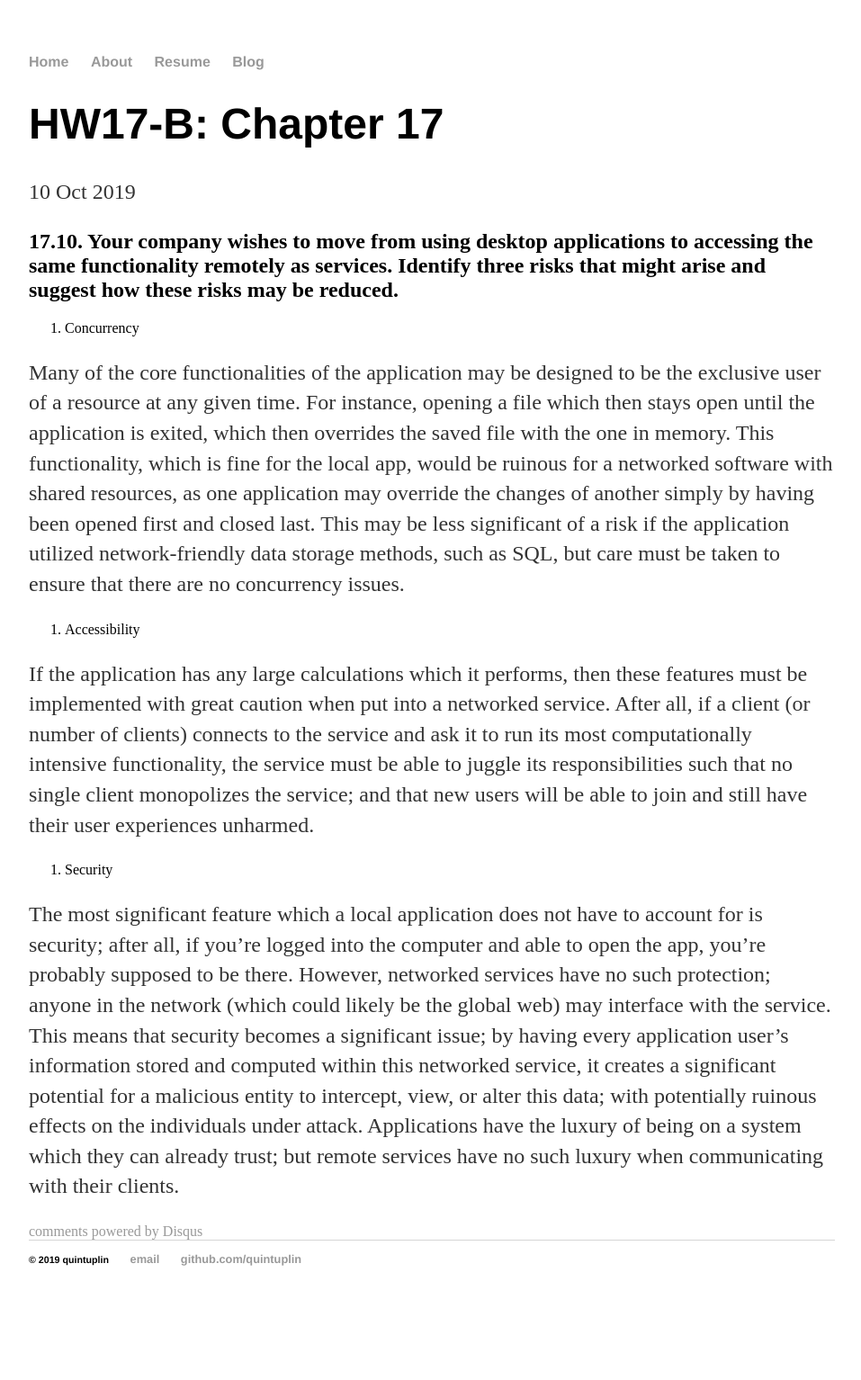
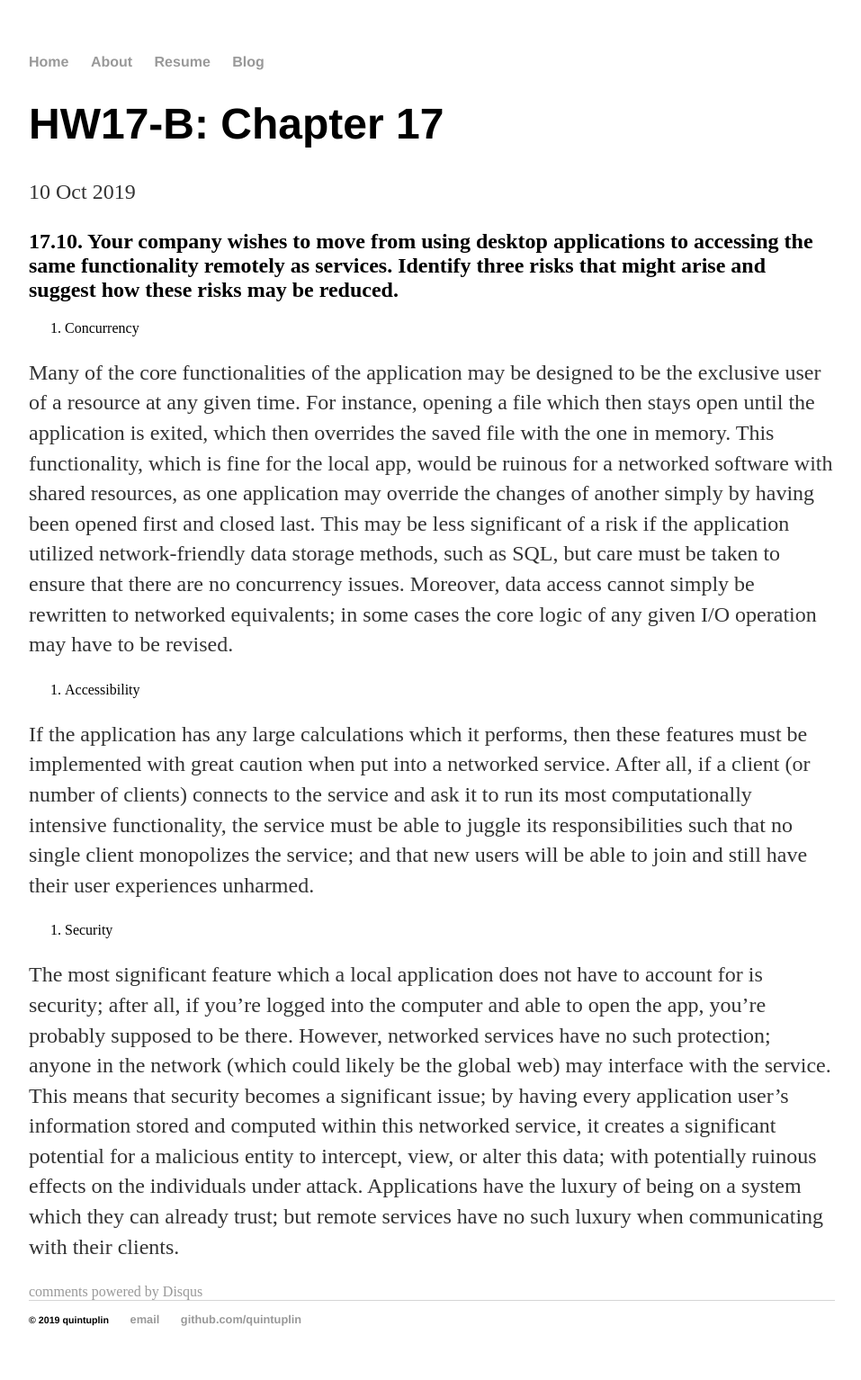
Before and after one commit to Quintuplin/quintuplin.github.io, a Jekyll site: the page built from _posts/2019-10-10-Chapter-17.md, in a window 1280 px wide. Shown: the whole page at 90% size, without its empty margins (160-1117 px from the left). Built offline with Jekyll 4.4.1, drawn with Linux system fonts in a browser that asks for light colours; comment, search, counter and statistics services are not loaded; before the commit the page ends 1467 px from its top, so only the background shows below that.

Commit message:
Update 2019-10-10-Chapter-17.md

```diff
--- a/_posts/2019-10-10-Chapter-17.md
+++ b/_posts/2019-10-10-Chapter-17.md
@@ -8,7 +8,7 @@
 
 1. Concurrency
 
-Many of the core functionalities of the application may be designed to be the exclusive user of a resource at any given time. For instance, opening a file which then stays open until the application is exited, which then overrides the saved file with the one in memory. This functionality, which is fine for the local app, would be ruinous for a networked software with shared resources, as one application may override the changes of another simply by having been opened first and closed last. This may be less significant of a risk if the application utilized network-friendly data storage methods, such as SQL, but care must be taken to ensure that there are no concurrency issues.
+Many of the core functionalities of the application may be designed to be the exclusive user of a resource at any given time. For instance, opening a file which then stays open until the application is exited, which then overrides the saved file with the one in memory. This functionality, which is fine for the local app, would be ruinous for a networked software with shared resources, as one application may override the changes of another simply by having been opened first and closed last. This may be less significant of a risk if the application utilized network-friendly data storage methods, such as SQL, but care must be taken to ensure that there are no concurrency issues. Moreover, data access cannot simply be rewritten to networked equivalents; in some cases the core logic of any given I/O operation may have to be revised.
 
 2. Accessibility
 
```
